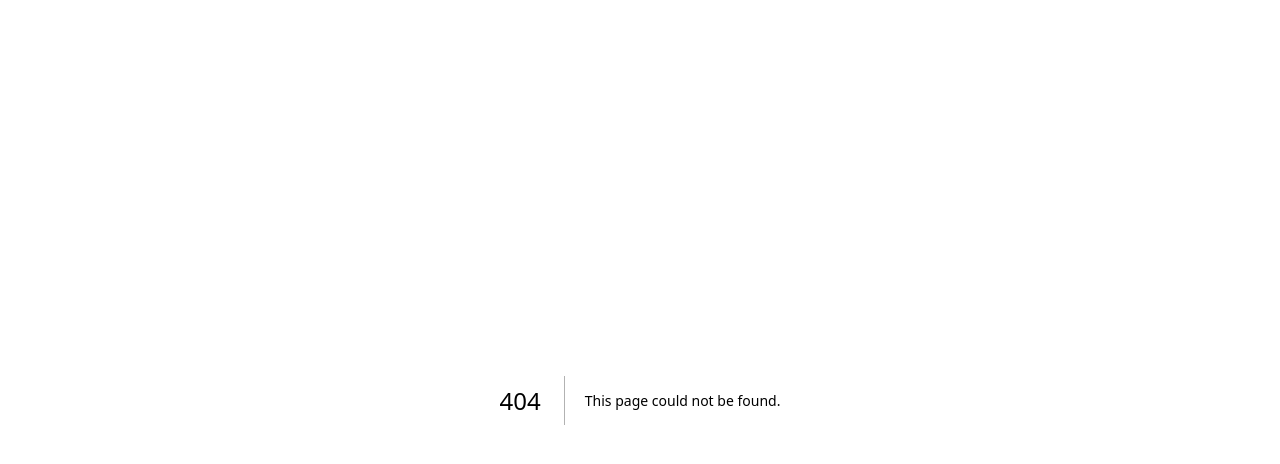
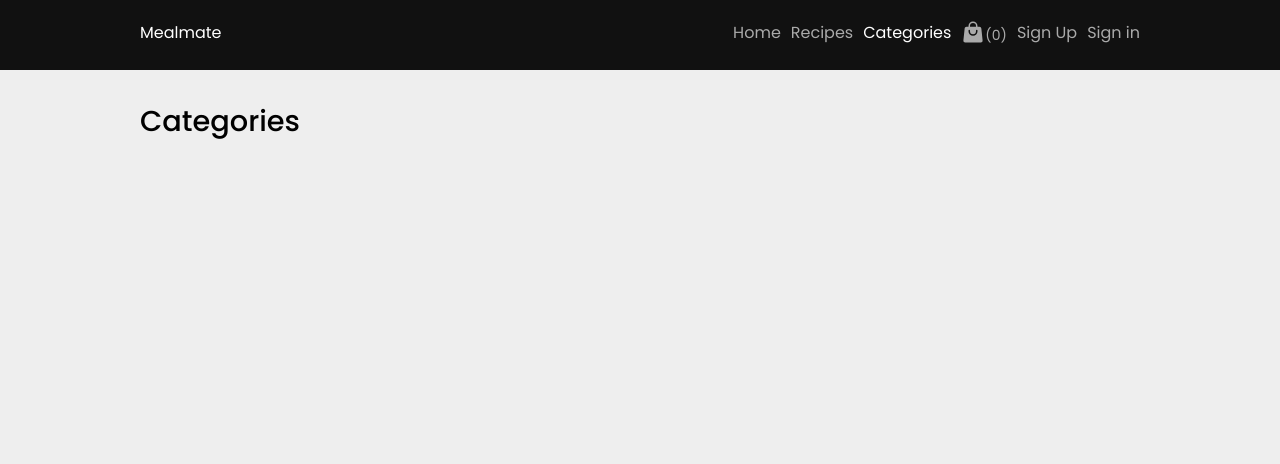
Before and after one commit to doyoon1/meal-planner-front, a Next.js app: page /categories in a window 1280 px wide. Before the commit this address had no page. Shown: the top 464 px of the page. Built offline with nearby package versions, Linux system fonts and the light colour scheme.

Commit message:
Add files via upload

```diff
--- a/components/Featured.js
+++ b/components/Featured.js
@@ -24,6 +24,7 @@ const Title = styled.h1`
 const Description = styled.p`
     color: #aaa;
     font-size: .6rem;
+    text-overflow: ellipsis;
     @media screen and (min-width: 768px) {
         font-size: .8rem;
     }
@@ -85,7 +86,7 @@ export default function Featured({recipe}) {
                                 <svg xmlns="http://www.w3.org/2000/svg" fill="none" viewBox="0 0 24 24" strokeWidth={1.5} stroke="currentColor" className="w-6 h-6">
                                     <path strokeLinecap="round" strokeLinejoin="round" d="M11.25 11.25l.041-.02a.75.75 0 011.063.852l-.708 2.836a.75.75 0 001.063.853l.041-.021M21 12a9 9 0 11-18 0 9 9 0 0118 0zm-9-3.75h.008v.008H12V8.25z" />
                                 </svg>
-                                    Read more
+                                    Learn more
                                 </ButtonLink>
                                 <Button white onClick={addFeaturedToBag}>
                                     <BagIcon />
--- a/models/Recipe.js
+++ b/models/Recipe.js
@@ -1,15 +1,15 @@
 import mongoose, { model, Schema, models } from "mongoose";
-import Category from "./Category";
 
 const recipeSchema = new Schema({
   title: { type: String, required: true },
   description: { type: String, required: true },
   images: [{ type: String }],
-  category: [{ type: mongoose.Schema.Types.ObjectId, ref: 'Category' }],
+  category: [{ type: mongoose.Types.ObjectId, ref: 'Category' }],
   ingredients: [{ type: Object, required: true }],
   procedure: [{ type: String }],
   videoLink: { type: String },
   nutriValue: [{ type: Object, required: true }],
+  featured: { type: Boolean, default: false },
 }, {
   timestamps: true,
 });
--- /dev/null
+++ b/pages/categories.js
@@ -0,0 +1,21 @@
+import Center from "@/components/Center"
+import Header from "@/components/Header"
+import styled from "styled-components";
+
+const Title = styled.h2`
+    font-size: 1.8rem;
+    margin: 30px 0 20px;
+    font-weight: 500;
+`;
+
+export default function CategoriesPage() {
+    return (
+        <>
+            <link href="https://fonts.googleapis.com/css2?family=Poppins:wght@400;500;700&display=swap" rel="stylesheet"/>
+            <Header />
+            <Center>
+                <Title>Categories</Title>
+            </Center>
+        </>
+    )
+}
```
Also changed, not shown: pages/index.js (+11 -3 lines), pages/recipe/[id].js (+8 -4 lines).
